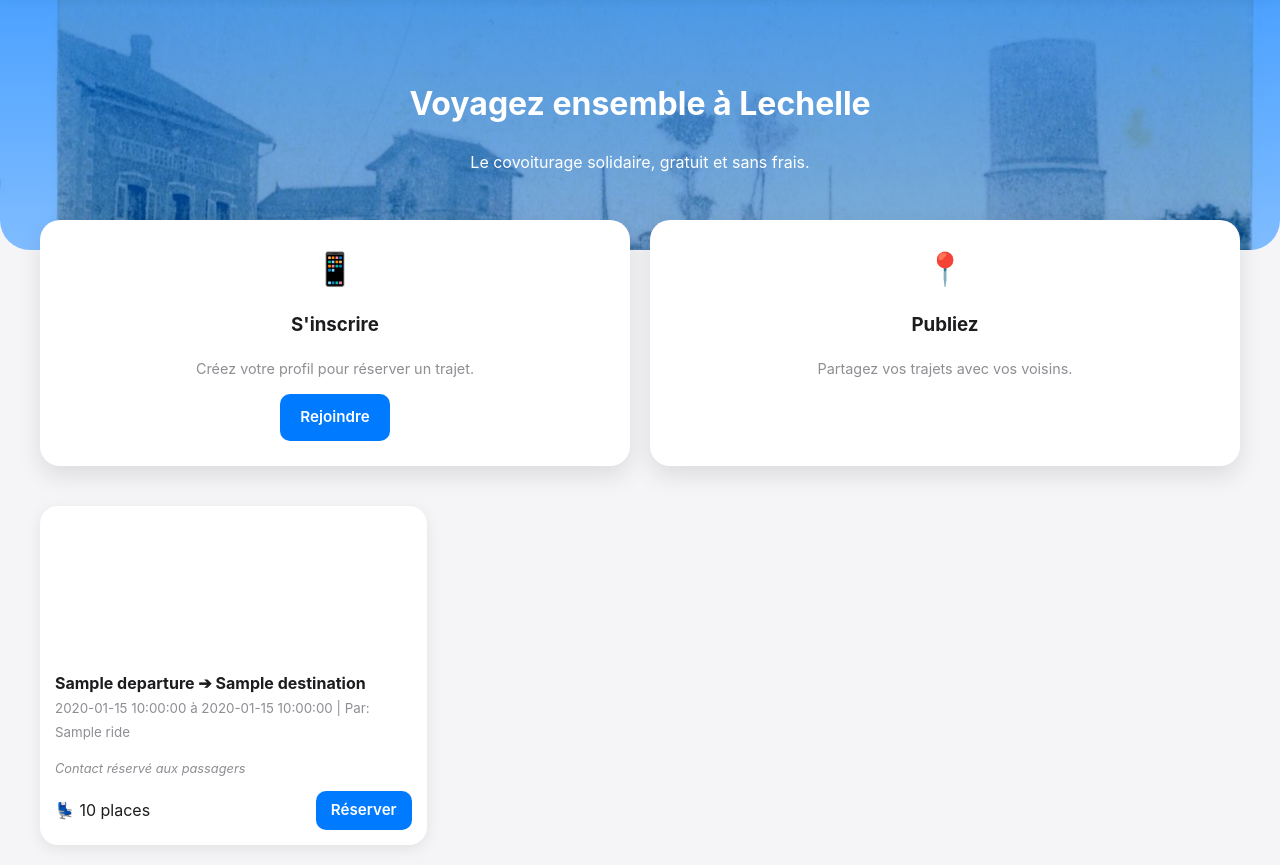
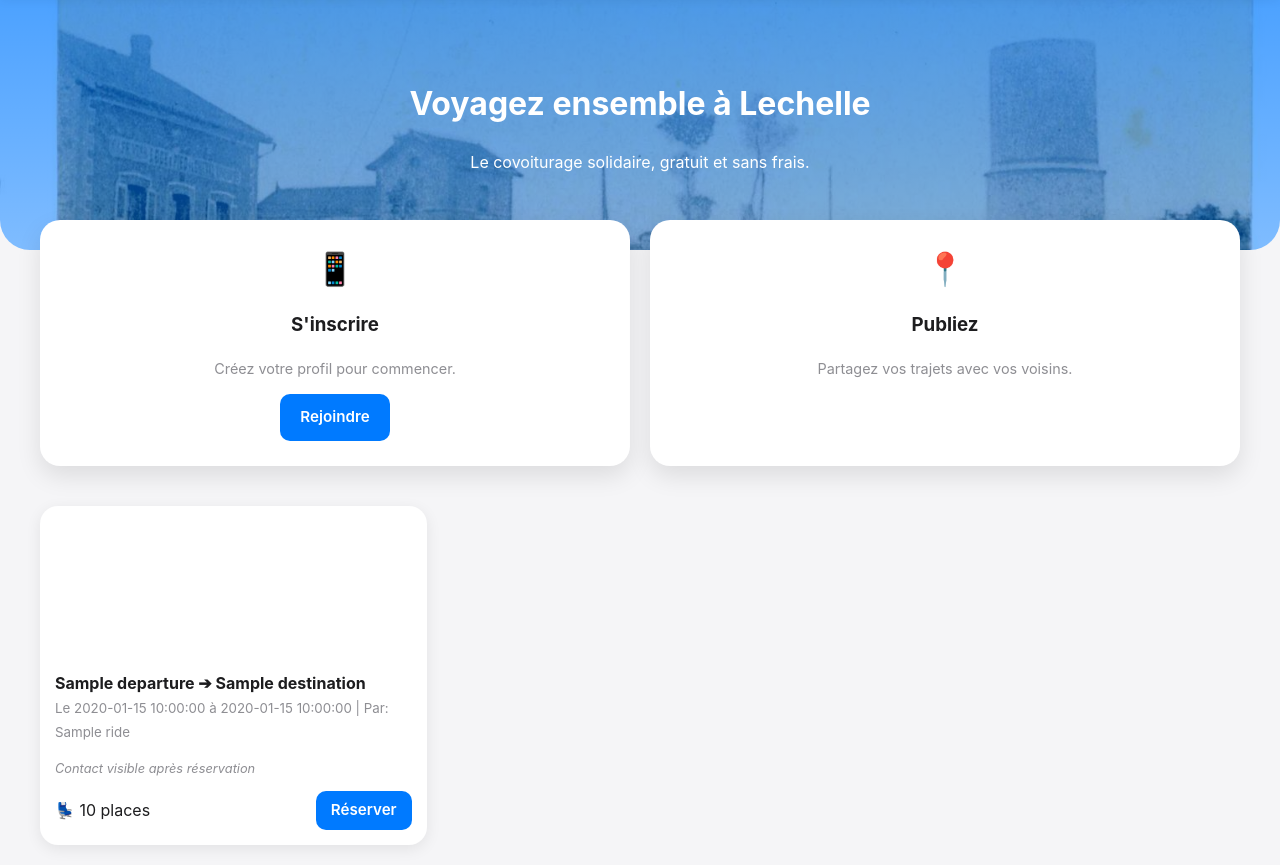
Before and after one commit to rahultankhiwale05/lechcovo, a Flask app: page / in a window 1280 px wide. Shown: the part 57-922 px from the top of the page. Run offline with Flask 3, Linux system fonts and the light colour scheme; a database or web service that is not in the repository returns one stand-in record (values such as "Sample title"); a map, chart or similar area stays blank; some libraries are stand-ins or nearby versions.

Commit message:
forgot to update index page

```diff
--- a/templates/index.html
+++ b/templates/index.html
@@ -12,7 +12,7 @@
         <div style="background: white; padding: 25px; border-radius: 20px; text-align: center; box-shadow: 0 10px 25px rgba(0,0,0,0.1);">
             <div style="font-size:2rem; margin-bottom:10px;">📱</div>
             <h3>S'inscrire</h3>
-            <p style="color:var(--gray); font-size:0.9em;">Créez votre profil pour réserver un trajet.</p>
+            <p style="color:var(--gray); font-size:0.9em;">Créez votre profil pour commencer.</p>
             <a href="/signup" class="btn btn-primary" style="width:auto;">Rejoindre</a>
         </div>
         <div style="background: white; padding: 25px; border-radius: 20px; text-align: center; box-shadow: 0 10px 25px rgba(0,0,0,0.1);">
@@ -42,7 +42,7 @@
             <div id="map_{{ r.id }}" style="height:150px;" data-dep="{{ r.departure }}" data-dest="{{ r.destination }}"></div>
             <div style="padding:15px;">
                 <strong>{{ r.departure }} ➔ {{ r.destination }}</strong><br>
-                <small style="color:var(--gray);">{{ r.date }} à {{ r.time }} | Par: {{ r.driver_name }}</small>
+                <small style="color:var(--gray);">Le {{ r.date }} à {{ r.time }} | Par: {{ r.driver_name }}</small>
 
                 <div style="margin: 12px 0;">
                     {% if current_user.is_authenticated and (current_user.id == r.user_id or r.id in user_reservations) %}
@@ -50,7 +50,7 @@
                             📞 {{ r.contact }}
                         </span>
                     {% else %}
-                        <span style="color:var(--gray); font-size:0.8em; font-style:italic;">Contact réservé aux passagers</span>
+                        <span style="color:var(--gray); font-size:0.8em; font-style:italic;">Contact visible après réservation</span>
                     {% endif %}
                 </div>
 
```
